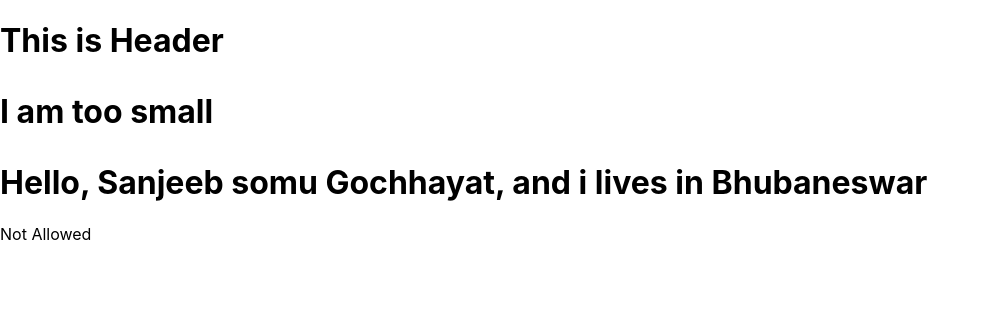
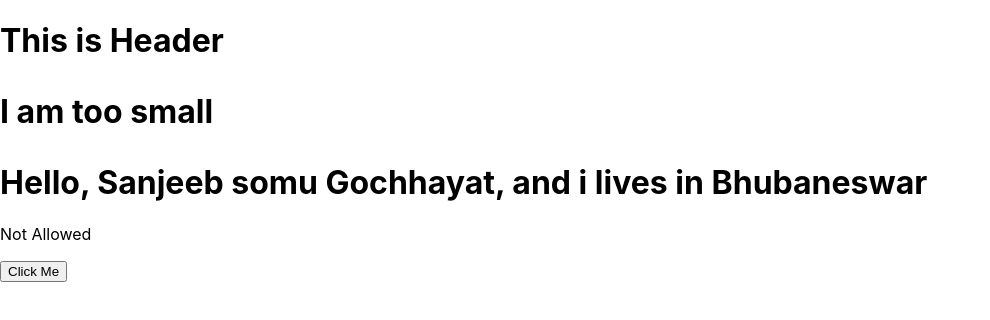
Before and after one commit to sanjeebsomu/learning-react-from-codedamn, a React (Create React App) app: page / in a window 1280 px wide. Shown: the top 320 px of the page, without its empty margins (0-990 px from the left). Built offline with nearby package versions, Linux system fonts and the light colour scheme.

Commit message:
DOM Event

```diff
--- a/src/components/App.js
+++ b/src/components/App.js
@@ -2,9 +2,15 @@ import './App.css';
 import Custom from './Custom';
 import Header from './Header';
 
+let city = "Bhubaneswar";
+let age = 2;
+
 function App() {
-  let city = "Bhubaneswar";
-  let age = 2;
+
+  function btnClickedFn() {
+    console.log('i was pressed');
+  }
+
   return (
     <>
     <Header />
@@ -12,6 +18,7 @@ function App() {
     {/* {false && <p>This may be visible</p>} */}
     {age > 18 && <p>Allowed</p>}
     {age > 18 ? <p>Allowed</p> : <p>Not Allowed</p>}
+    <button onClick={btnClickedFn} >Click Me</button>
     </>
   );
 }
```
